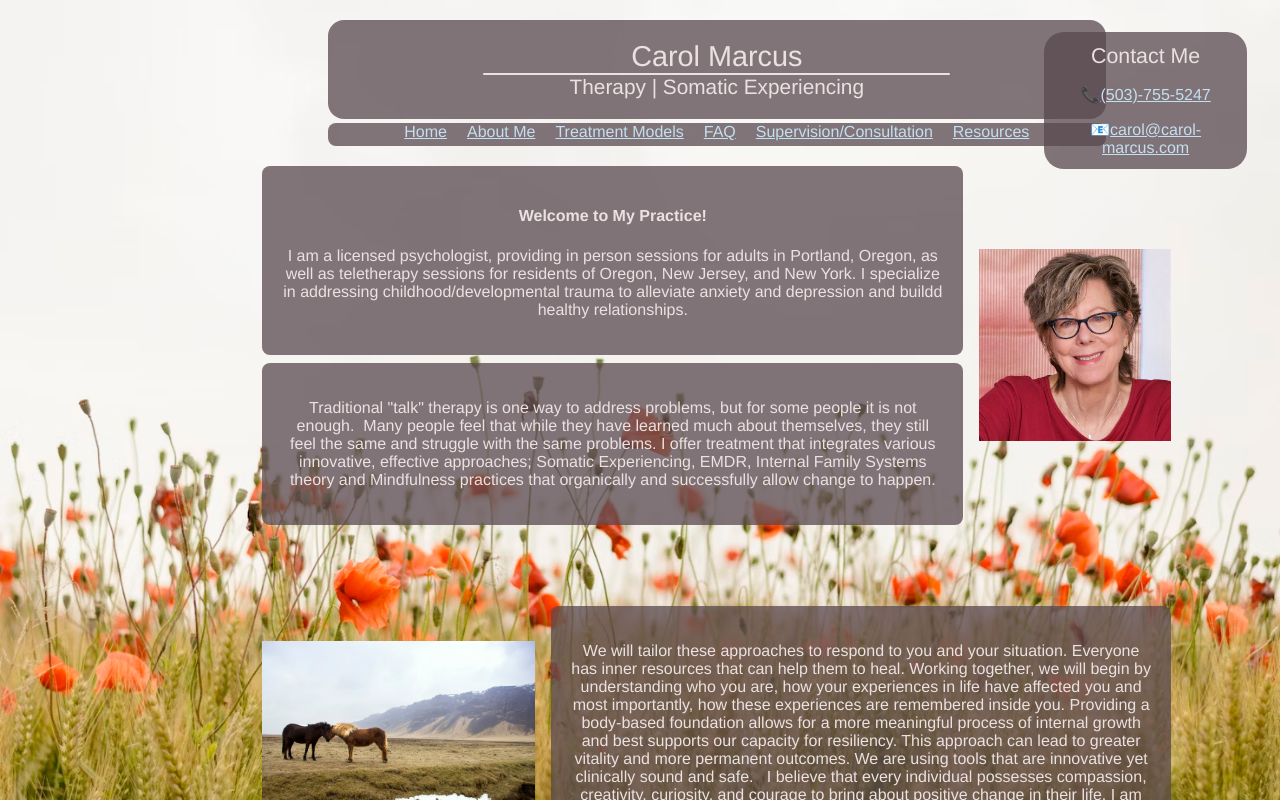
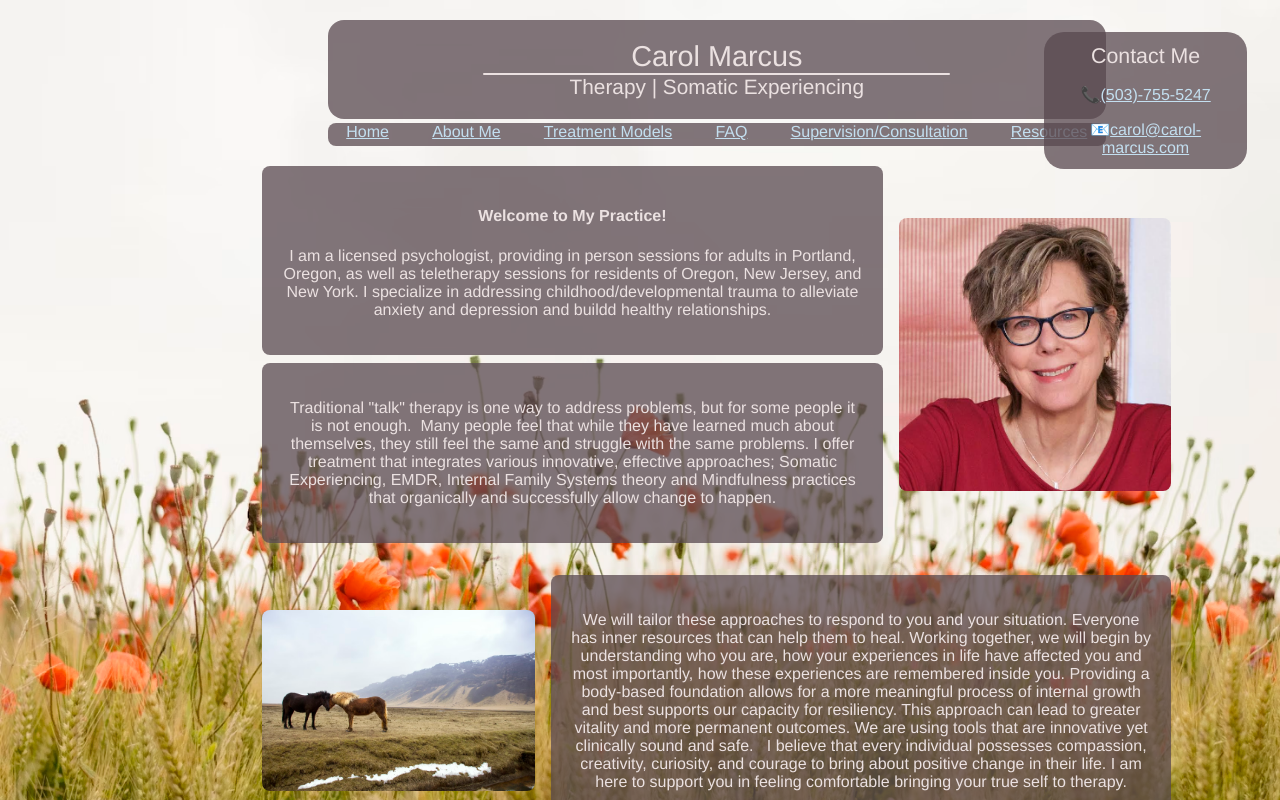
Before and after one commit to PatOConnor/carolsite, a React (Create React App) app: page / in a window 1280 px wide. Built offline with nearby package versions, Linux system fonts and the light colour scheme.

Commit message:
portrait mode almost done
still need to:

-fix the hack used to alternate images
-refine spacing in portrait mode
-tweak design for tablet orientations
-get footer on 1 line in portrait mode
-image formatting for portrait mode

```diff
--- a/src/App.css
+++ b/src/App.css
@@ -15,7 +15,7 @@
     font-family: Comfortaa;
     src: url('./fonts/Comfortaa/Comfortaa-VariableFont_wght.ttf');
   }
-
+/*
   @font-face {
     font-family: Shizuru;
     src: url('./fonts/Shizuru/Shizuru-Regular.ttf');
@@ -24,7 +24,7 @@
   @font-face {
     font-family: Akaya;
     src: url('./fonts/Akaya/Akaya_Kanadaka/AkayaKanadaka-Regular.ttf');
-  }
+  } */
 
 
 
@@ -214,8 +214,8 @@ font-size: 1.3em;
   display: flex;
   grid-auto-flow: row;
   flex-wrap: wrap;
-  gap: 20px;
-  place-content: center;
+  gap: 6px;
+  place-content: space-around;
   background-color: var(--dark-sectionBlurb-bg);
   border-radius: 8px;
   width: 80%;
@@ -273,7 +273,7 @@ font-size: 1.3em;
 .body-section {
   border-radius: 20px;
   display: flex;
-  /* flex-direction: row; */
+  /* flex-direction: column; */
 
 
   color: var(--dark-text-color);
@@ -319,7 +319,6 @@ font-size: 1.3em;
   width: 80%;
   border-radius: 8px;
   text-align: center;
-  font-family: Comfortaa;
 }
 
 
@@ -349,10 +348,15 @@ font-size: 1.3em;
 
   }
 
+  .body-section {
+    flex-direction: row;
+  }
+
   .body-section > img {
-    max-height: 500px;
-    min-height: 350px;
-    max-width: 30%;
+    /* max-height: 500px; */
+    /* min-height: 350px; */
+    min-width: 30%;
+    max-width: 50%;
     object-fit: contain;
     border-radius: 8px;
   }
```
